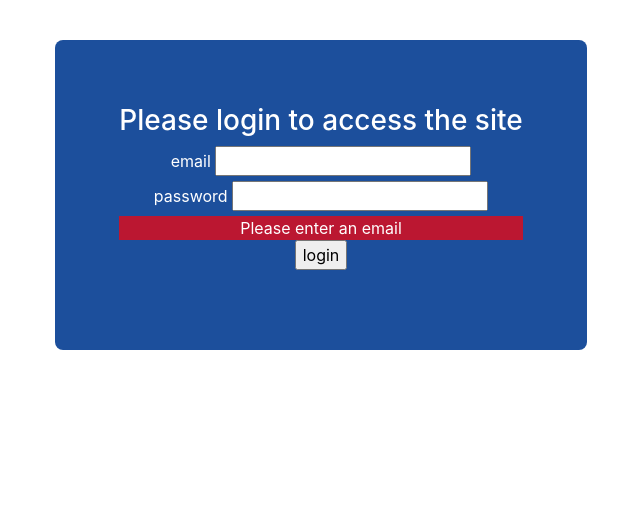
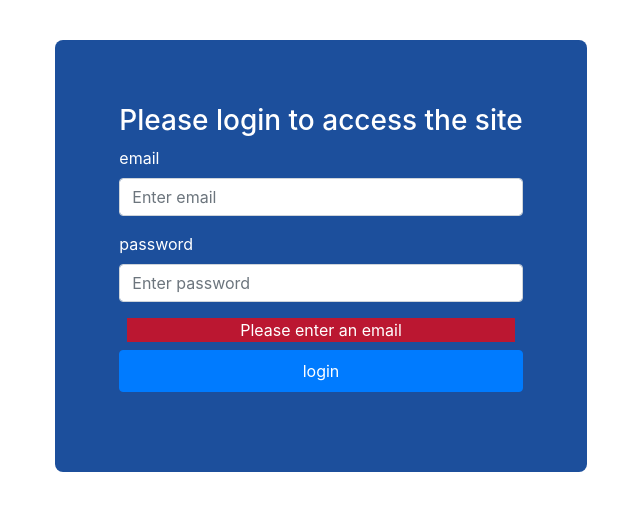
Before and after one commit to pSam465/SoftwareEngineeringGroup3, a PHP site: page /pages/userlogin.php in a window 1280 px wide. Shown: the top 511 px of the page, without its empty margins (319-959 px from the left). Run offline with PHP 8.4, Linux system fonts and the light colour scheme.

Commit message:
Visual Changes
Made the login more visually appealing

```diff
--- a/reservationweb/htdocs/pages/userlogin.php
+++ b/reservationweb/htdocs/pages/userlogin.php
@@ -37,6 +37,8 @@ else
 	$email = $_POST['email'];
 	check_email($email);
 	$password = $_POST['password'];
+
+	//Verify email
 }
 ?>
 
@@ -55,22 +57,22 @@ else
 			<div>
 				<h3>Please login to access the site</h3>
 			</div>
-			<div>
-				<div>
-					<label for="email">email</label>
-					<input type="text" id="email" name="email" value="<?php echo $email ?>" />
+			<div class="form-group">
+				<div class="float-left">
+					<label for="email" class="form-label">email</label>
 				</div>
-				<div>
+					<input type="text" class="form-control" id="email" name="email" placeholder="Enter email" value="<?php echo $email ?>" />
+			</div>
+			<div class="form-group">
+				<div class="float-left">
 					<label for="password">password</label>
-					<input type="password" id="password" name="password" value="<?php echo $password?>" / >
 				</div>
+					<input type="password" class="form-control" id="password" name="password" placeholder="Enter password" />
 			</div>
-			<div class="error-message">
+			<div class="error-message m-2">
 				<?php echo $error ?>
 			</div>
-			<input type="submit" value="login" />
-			<br />
-
+			<input type="submit" class="btn btn-primary btn-block p-2" value="login" />
 		</form>
 		</div>
 	</div>
```
